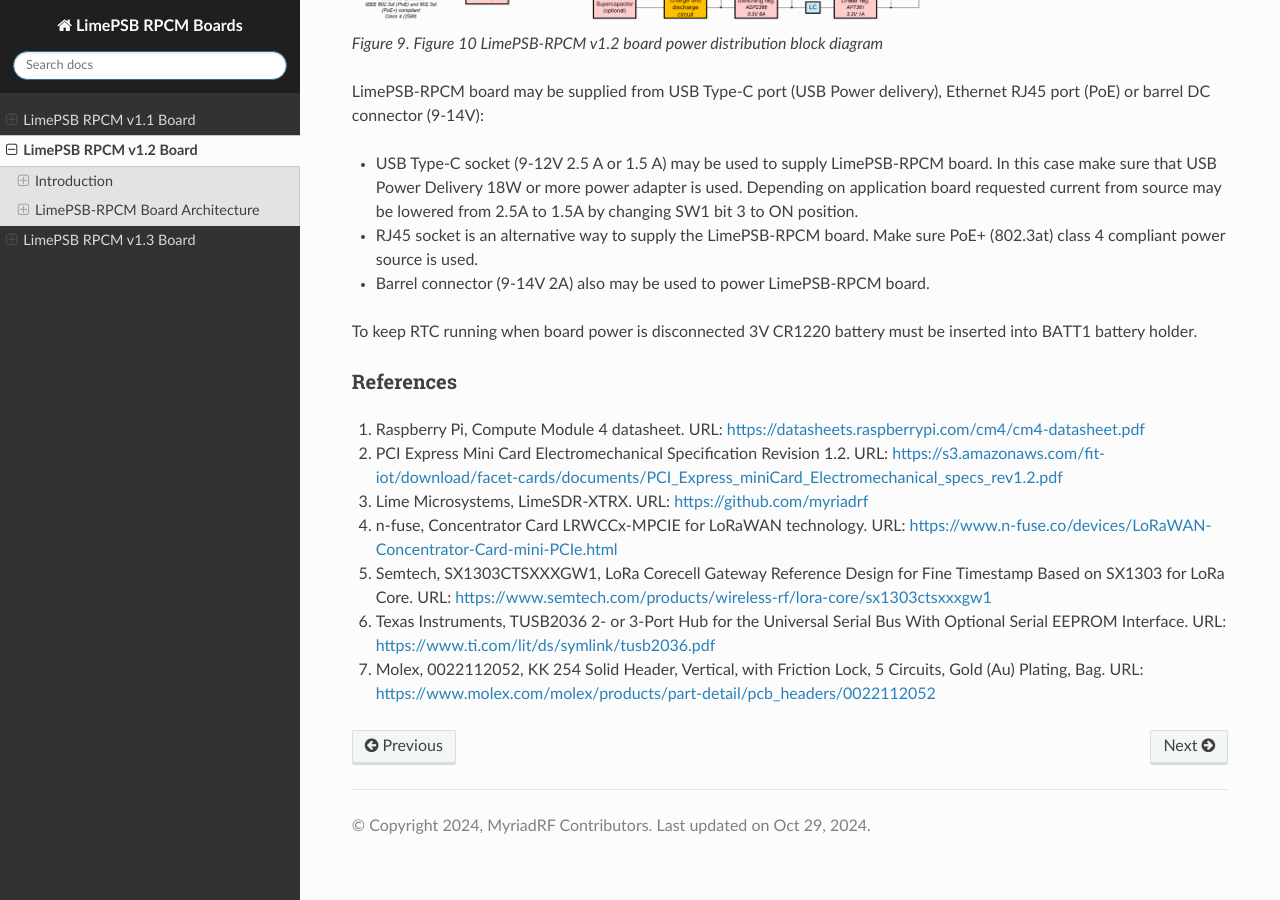
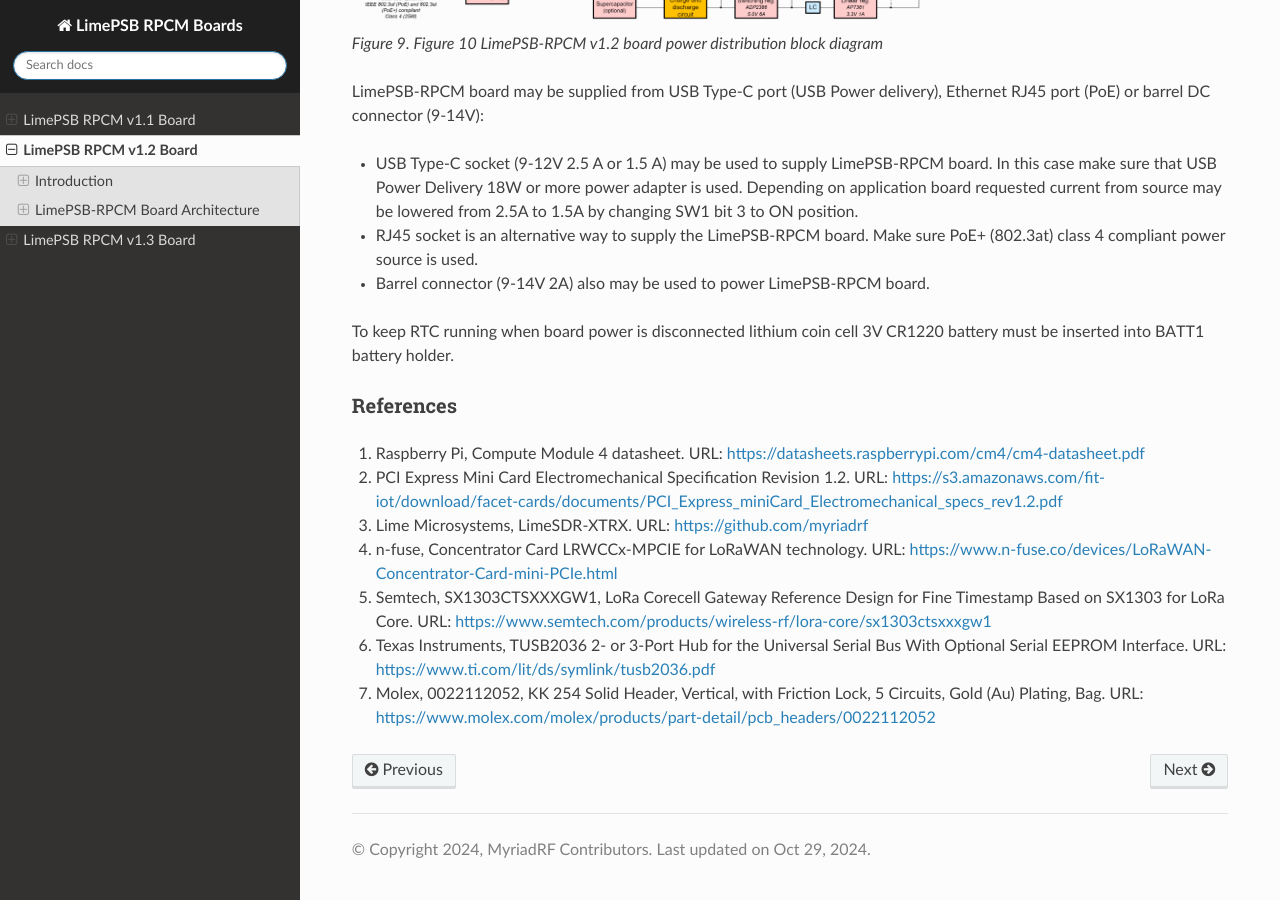
Before and after one commit to myriadrf/LimePSB-RPCM, a Sphinx documentation site: the page built from docs/v1.2/index.rst, in a window 1280 px wide and 900 px high, scrolled down 26890 px. Built offline with Sphinx 7.4.7 and the Read the Docs theme 3.1.0, drawn with Linux system fonts in a browser that asks for light colours.

Commit message:
Updated battery description

```diff
--- a/docs/v1.2/index.rst
+++ b/docs/v1.2/index.rst
@@ -1359,7 +1359,7 @@ LimePSB-RPCM board may be supplied from USB Type-C port (USB Power delivery), Et
 * RJ45 socket is an alternative way to supply the LimePSB-RPCM board. Make sure PoE+ (802.3at) class 4 compliant power source is used.
 * Barrel connector (9-14V 2A) also may be used to power LimePSB-RPCM board.
 
-To keep RTC running when board power is disconnected 3V CR1220 battery must be inserted into BATT1 battery holder.
+To keep RTC running when board power is disconnected lithium coin cell 3V CR1220 battery must be inserted into BATT1 battery holder.
 
 References
 ----------
```
